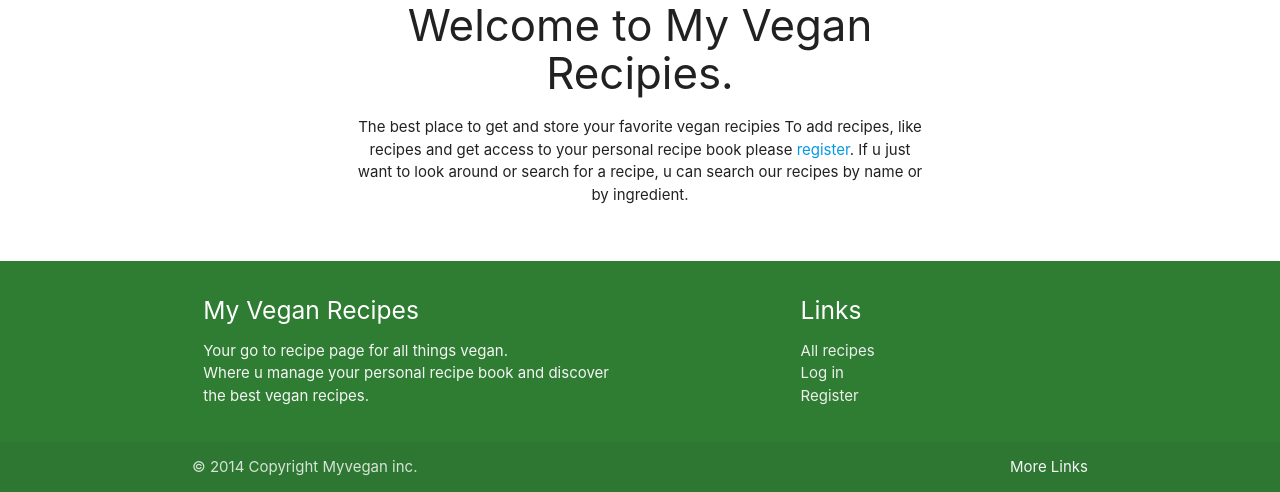
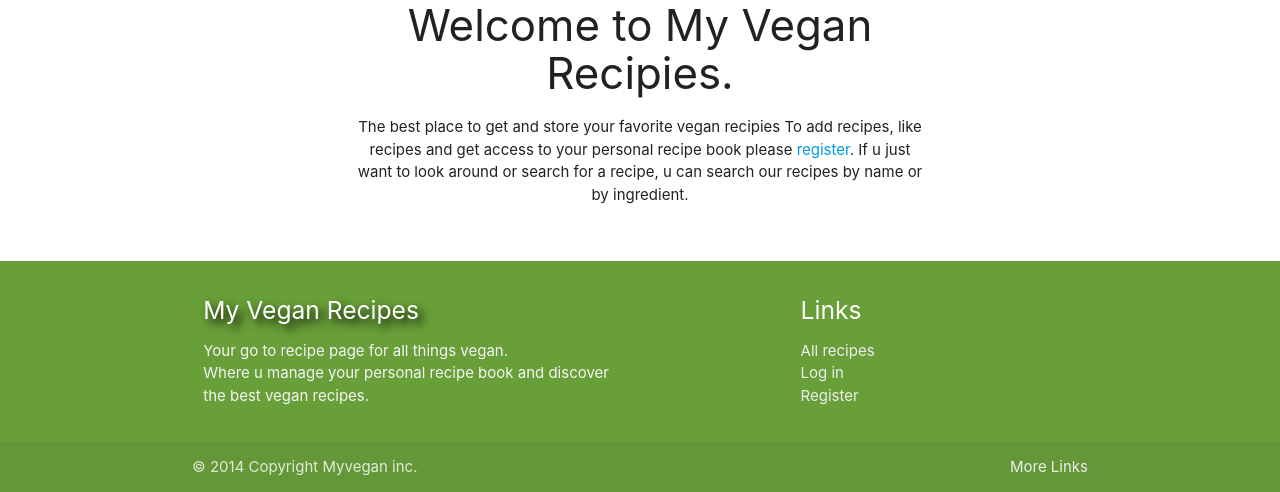
Before and after one commit to JorisPaarde/my-vegan-recipes, a Flask app: page / in a window 1280 px wide. Shown: the part 671-1163 px from the top of the page. Run offline with Flask 2, Linux system fonts and the light colour scheme; data that the repository does not hold is empty; some libraries are stand-ins or nearby versions.

Commit message:
Adjusted green colors

```diff
--- a/templates/all_recipes.html
+++ b/templates/all_recipes.html
@@ -34,8 +34,8 @@
                     <div class="card-image">
                         <img src="{{ recipe.image_url }}">
                     </div>
-                    <form action="{{ url_for('all_recipes') }}" method="post">
-                        <button name="like" class="like-button btn-floating waves-effect waves-light green darken-3" type="submit" value="{{ recipe._id }}">
+                    <form action="{{ url_for('like_recipe') }}" method="post">
+                        <button name="like" class="like-button btn-floating waves-effect waves-light light-green darken-2" type="submit" value="{{ recipe._id }}">
                             <!-- indicate if this user liked this recipe -->
                             <i class="material-icons right">{% if session["user"] in recipe.liked_by %}favorite{% else %}favorite_border{% endif %}</i>
                         </button>
--- a/templates/base.html
+++ b/templates/base.html
@@ -15,8 +15,8 @@
 </head>
 <!-- vavigation menu -->
 <nav>
-  <div class="nav-wrapper green darken-3">
-    <a href="{{ url_for('all_recipes')}}" class="brand-logo">My Vegan Recipes</a>
+  <div class="nav-wrapper light-green darken-2">
+    <a href="{{ url_for('all_recipes')}}" class="brand-logo text-shadow">My Vegan Recipes</a>
     <a href="#" data-target="mobile-demo" class="sidenav-trigger"><i class="material-icons">menu</i></a>
     <ul class="right hide-on-med-and-down">
       <li><a href="{{ url_for('all_recipes')}}">All recipes</a></li>
@@ -64,12 +64,12 @@
     {% endblock %}
   </main>
 
-  <footer class="page-footer green darken-3">
+  <footer class="page-footer light-green darken-2">
     <div class="container">
-      <div class="row green darken-3">
+      <div class="row light-green darken-2">
         <!-- footer title and text -->
         <div class="col l6 s12">
-          <h5 class="white-text">My Vegan Recipes</h5>
+          <h5 class="white-text text-shadow">My Vegan Recipes</h5>
           <p class="grey-text text-lighten-4">Your go to recipe page for all things vegan.<br>Where u manage your
             personal recipe book and discover the best vegan recipes.</p>
         </div>
@@ -94,7 +94,7 @@
       <div class="container">
         © 2014 Copyright Myvegan inc.
         <!-- social links -->
-        <a class="grey-text text-lighten-4 right" href="#!">More Links</a>
+        <a class="grey-text text-lighten-3 right" href="#!">More Links</a>
       </div>
     </div>
   </footer>
```
